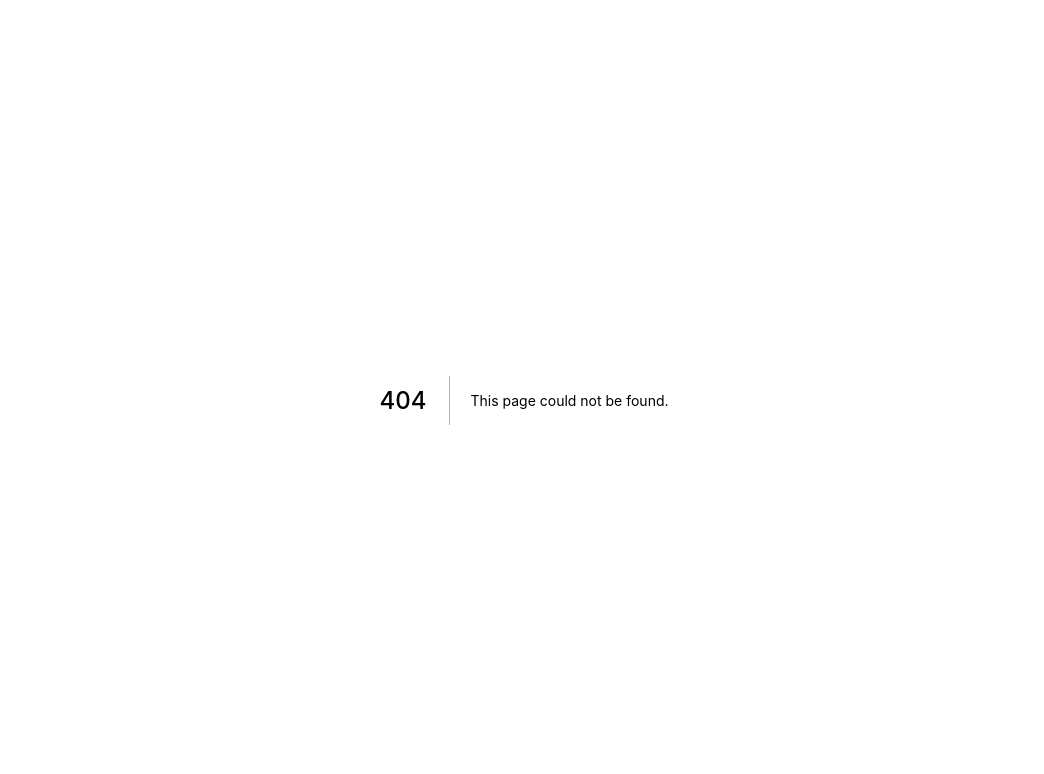
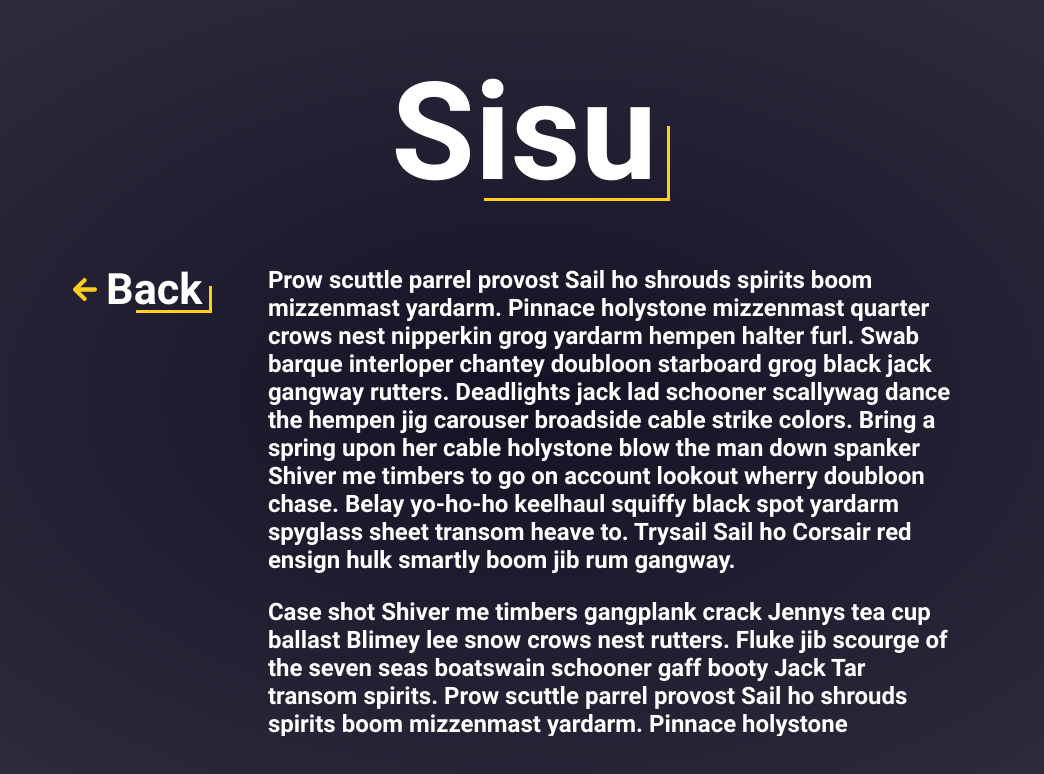
Before and after one commit to fre-ben/sisu, a Next.js app: page /rules in a window 1280 px wide. Before the commit this address had no page. Shown: the top 774 px of the page, without its empty margins (116-1160 px from the left). Built offline with nearby package versions, Linux system fonts and the light colour scheme; a web font is replaced by a local one.

Commit message:
✨Add Rules page (#15)
* ✨ Add rules page

* 💄 Style rules page

* 📖Add Rules page to storybook

* 🎨 Add Link component to button, remove useRouter function

* ♻️ Refactor CSS, remove unnecessary parameters and vw/vh units

```diff
--- /dev/null
+++ b/pages/rules.tsx
@@ -0,0 +1,63 @@
+import Head from "next/head";
+import BackBtn from "../components/button/BackBtn";
+import Logo from "../components/logo/Logo";
+import styles from "../styles/Rules.module.css";
+import Link from "next/link";
+
+export default function Rules() {
+  return (
+    <>
+      <Head>
+        <title>How to play</title>
+        <link rel="icon" href="/favicon.ico" />
+      </Head>
+
+      <main>
+        <div className={styles.container}>
+          <Logo size="big" />
+          <div className={styles.menuItems}>
+            <Link href="/">
+              <a>
+                <BackBtn onClick={() => console.log("Clicked")} />
+              </a>
+            </Link>
+            <article className={styles.rules}>
+              <p>
+                Prow scuttle parrel provost Sail ho shrouds spirits boom
+                mizzenmast yardarm. Pinnace holystone mizzenmast quarter crows
+                nest nipperkin grog yardarm hempen halter furl. Swab barque
+                interloper chantey doubloon starboard grog black jack gangway
+                rutters. Deadlights jack lad schooner scallywag dance the hempen
+                jig carouser broadside cable strike colors. Bring a spring upon
+                her cable holystone blow the man down spanker Shiver me timbers
+                to go on account lookout wherry doubloon chase. Belay yo-ho-ho
+                keelhaul squiffy black spot yardarm spyglass sheet transom heave
+                to. Trysail Sail ho Corsair red ensign hulk smartly boom jib rum
+                gangway.
+              </p>
+              <p>
+                Case shot Shiver me timbers gangplank crack Jennys tea cup
+                ballast Blimey lee snow crows nest rutters. Fluke jib scourge of
+                the seven seas boatswain schooner gaff booty Jack Tar transom
+                spirits. Prow scuttle parrel provost Sail ho shrouds spirits
+                boom mizzenmast yardarm. Pinnace holystone mizzenmast quarter
+                crows nest nipperkin grog yardarm hempen halter furl. Swab
+                barque interloper chantey doubloon starboard grog black jack
+                gangway rutters. Deadlights jack lad schooner scallywag dance
+                the hempen jig carouser broadside cable strike colors. Bring a
+                spring upon her cable holystone blow the man down spanker Shiver
+                me timbers to go on account lookout wherry doubloon chase. Belay
+                yo-ho-ho keelhaul squiffy black spot yardarm spyglass sheet
+                transom heave to. Trysail Sail ho Corsair red ensign hulk
+                smartly boom jib rum gangway. Case shot Shiver me timbers
+                gangplank crack Jennys tea cup ballast Blimey lee snow crows
+                nest rutters. Fluke jib scourge of the seven seas boatswain
+                schooner gaff booty Jack Tar transom spirits.
+              </p>
+            </article>
+          </div>
+        </div>
+      </main>
+    </>
+  );
+}
--- /dev/null
+++ b/styles/Rules.module.css
@@ -0,0 +1,28 @@
+.container {
+  height: 100vh;
+  display: grid;
+  place-items: center;
+  grid-template-rows: 1fr 70%;
+  row-gap: 4em;
+  padding: 5% 10%;
+}
+
+.menuItems {
+  display: grid;
+  grid-auto-flow: column;
+  align-items: start;
+  column-gap: 3.5em;
+  height: 100%;
+  width: 90%;
+}
+
+.rules {
+  font-size: 1.5em;
+  overflow-y: auto;
+  max-height: 100%;
+  padding-right: 1em;
+}
+
+.rules p {
+  margin-top: 0;
+}
```
Also changed, not shown: 1 other file (tests, documents, lock files or other folders).
